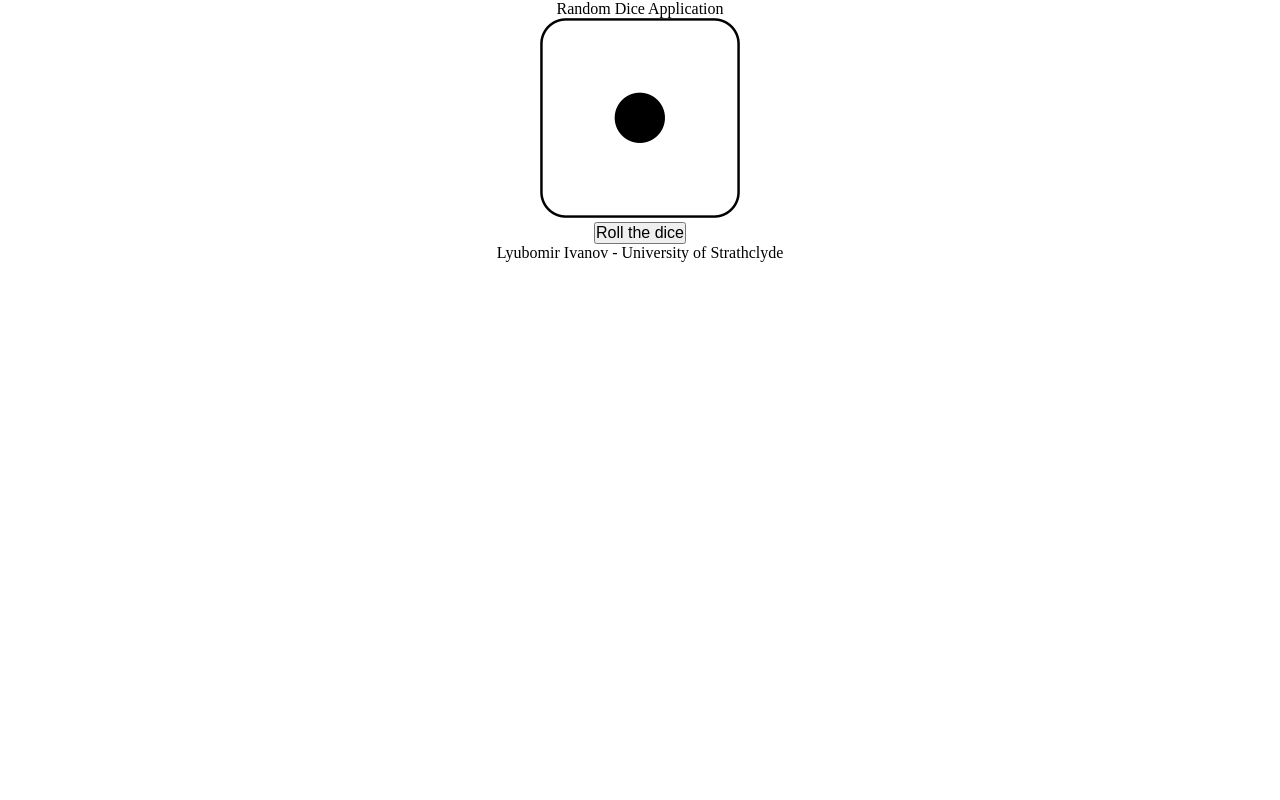
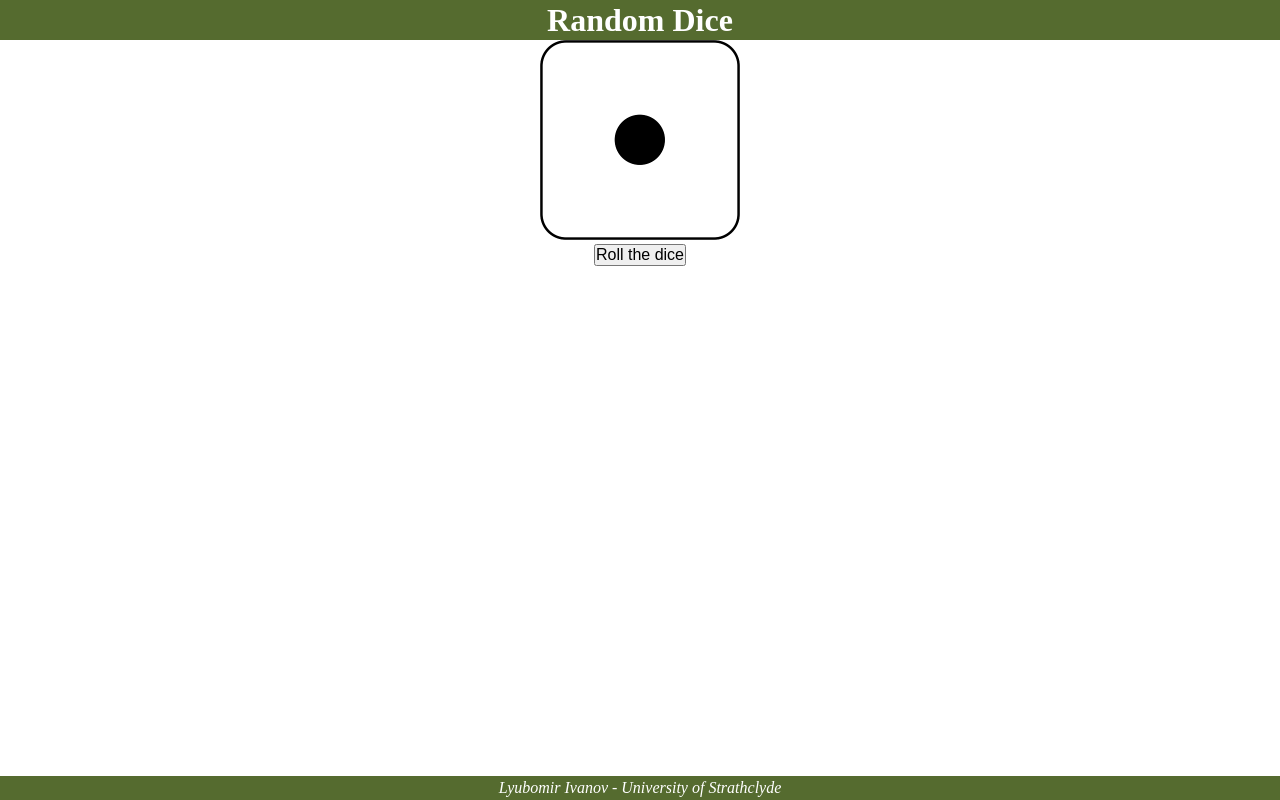
Before and after one commit to lyub8/DiceApp, a plain HTML site: page Dice/index.html in a window 1280 px wide. Drawn offline with Linux system fonts and the light colour scheme.

Commit message:
app styling

```diff
--- a/Dice/index.html
+++ b/Dice/index.html
@@ -8,7 +8,7 @@
     <link rel="stylesheet" type="text/css" href="style.css"/>
 </head>
 <body>
-    <header> Random Dice Application</header>
+    <header>Random Dice</header>
     <main>
         <div id="image">
             <img src="images/1.png" alt="1" width="200" height="200" id="dice">
--- a/Dice/style.css
+++ b/Dice/style.css
@@ -5,13 +5,22 @@
 }
 
 header {
+    font-size: 2rem;
+    line-height: 2.5rem;
+    font-weight: bold;
+}
 
+header, footer {
+    background-color: darkolivegreen;
+    color: white;
 }
 
 main {
-
+    height: calc(100vh - 4rem);
 }
 
 footer {
-
+    font-size: 1rem;
+    line-height: 1.5rem;
+    font-style: italic;
 }
```
